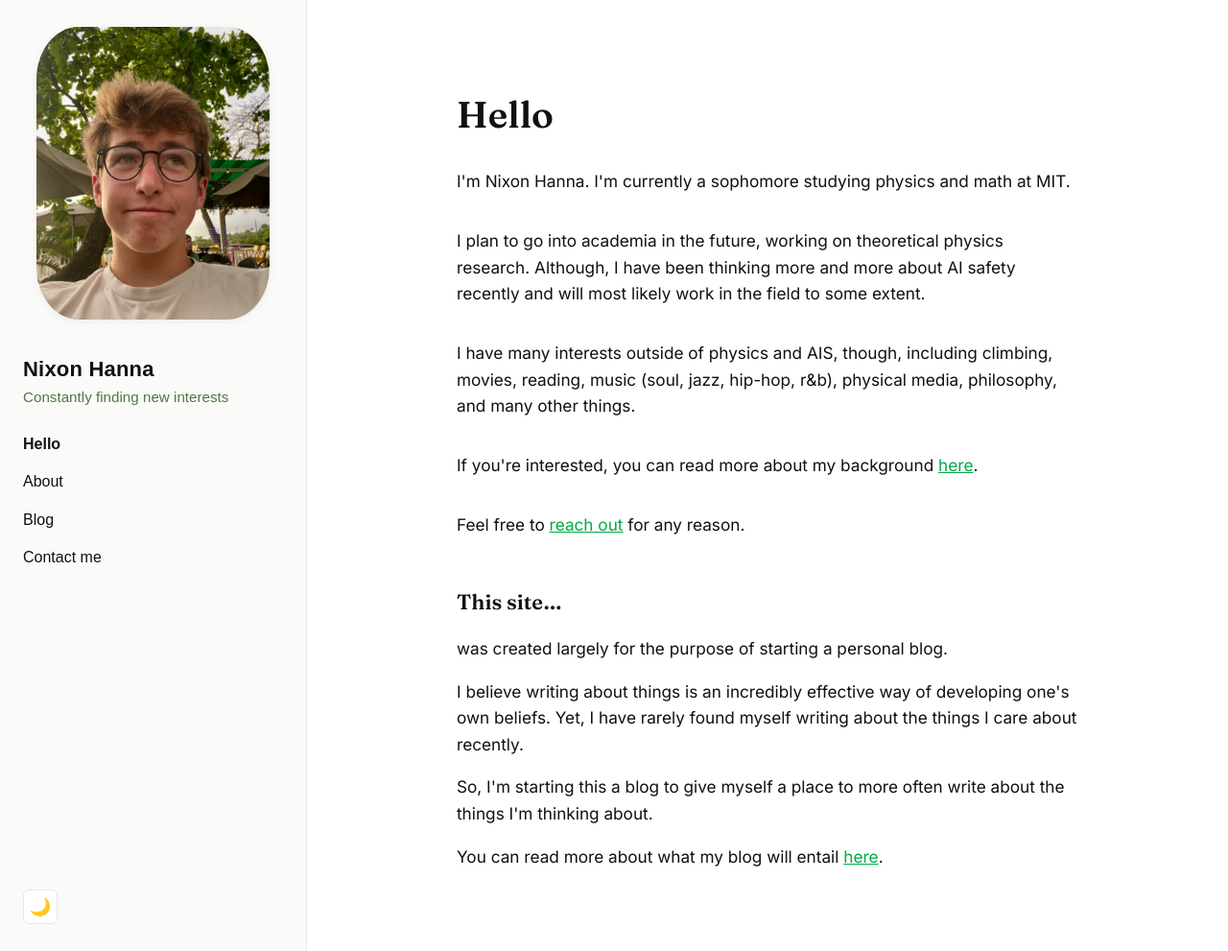
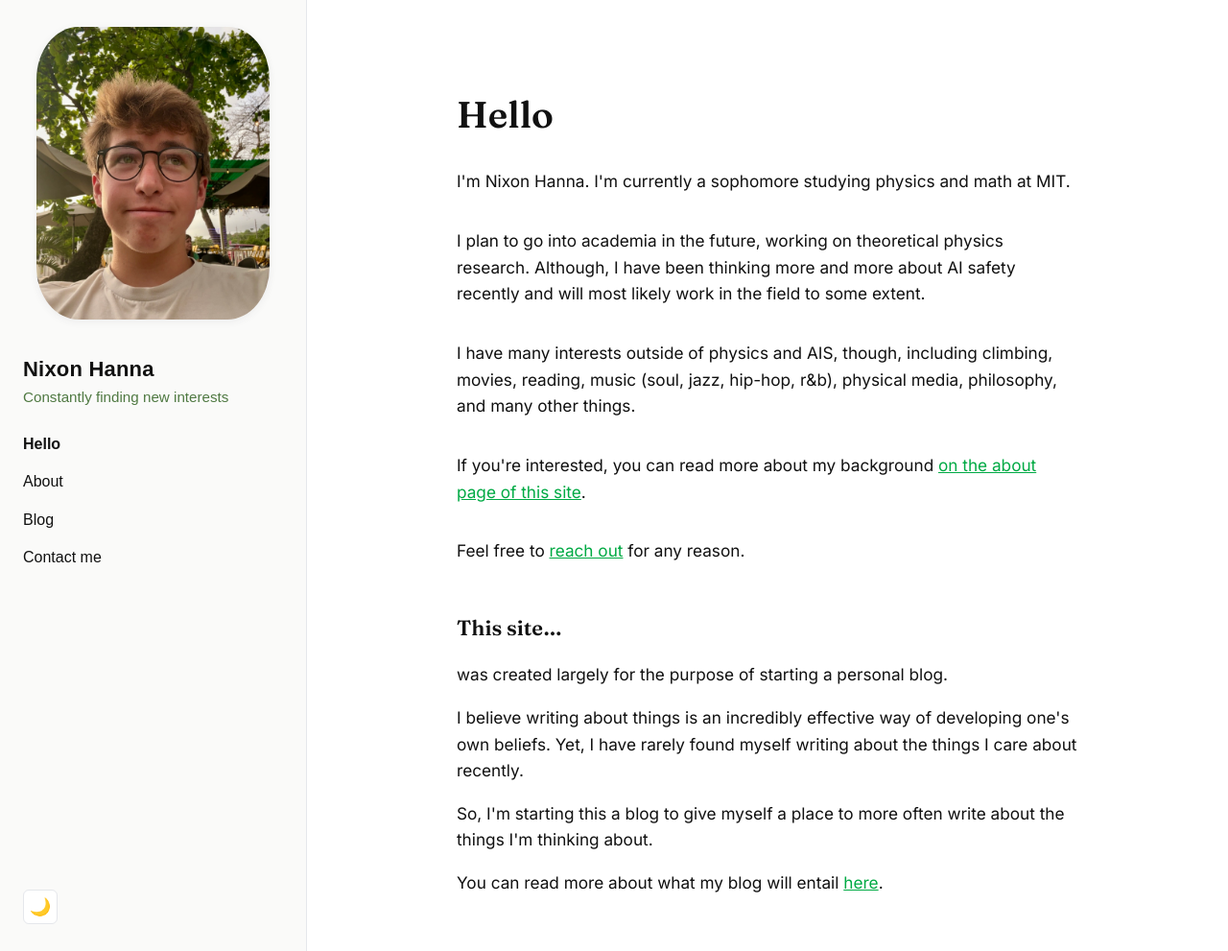
Before and after one commit to nhanna95/personal-website, a Jekyll site: the page built from index.html, in a window 1280 px wide and 991 px high. Shown: the whole window at 96% size. Built offline with Jekyll 4.4.1, drawn with Linux system fonts in a browser that asks for light colours.

Commit message:
Reword content on main page

```diff
--- a/index.html
+++ b/index.html
@@ -13,7 +13,8 @@ permalink: /
     more and more about AI safety recently and will most likely work in the field to some extent.</p>
 <p>I have many interests outside of physics and AIS, though, including climbing, movies, reading, music (soul, jazz,
     hip-hop, r&b), physical media, philosophy, and many other things.</p>
-<p>If you're interested, you can read more about my background <a href="{{ '/about.html' | relative_url }}">here</a>.
+<p>If you're interested, you can read more about my background <a href="{{ '/about.html' | relative_url }}">on the about
+        page of this site</a>.
 </p>
 <p>Feel free to <a href="{{ '/contact.html' | relative_url }}">reach out</a> for any reason.</p>
 
@@ -23,6 +24,8 @@ permalink: /
     <p>I believe writing about things is an incredibly effective way of developing one's own beliefs. Yet, I have rarely
         found myself writing about the things I care about recently.</p>
     <p>So, I'm starting this a blog to give myself a place to more often write about the things I'm thinking about.</p>
-    <p>You can read more about what my blog will entail {% assign welcome_post = site.posts | where: "title", "Welcome to my blog" | first %}{% if welcome_post %}<a href="{{ welcome_post.url | relative_url }}">here</a>{% else %}<a href="{{ '/blog.html' | relative_url }}">here</a>{% endif %}.
+    <p>You can read more about what my blog will entail {% assign welcome_post = site.posts | where: "title", "Welcome
+        to my blog" | first %}{% if welcome_post %}<a href="{{ welcome_post.url | relative_url }}">in my first
+            post</a>{% else %}<a href="{{ '/blog.html' | relative_url }}">here</a>{% endif %}.
     </p>
 </section>
```
